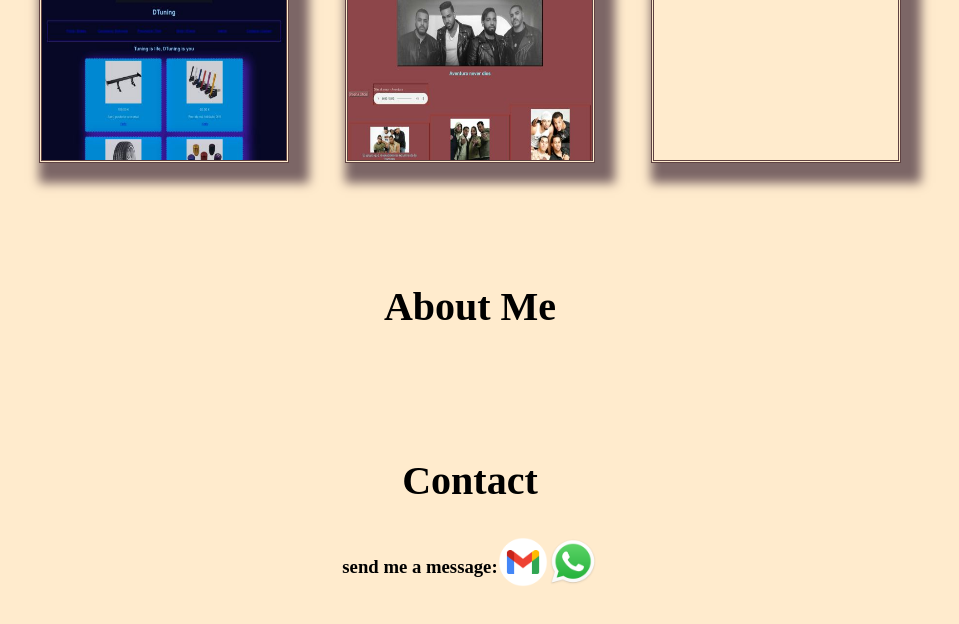
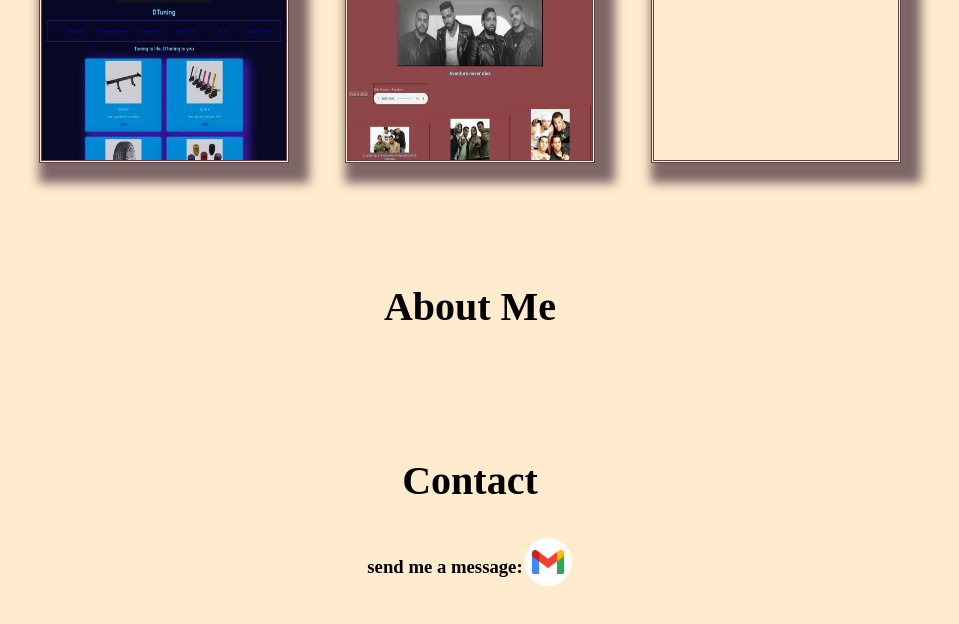
Before and after one commit to luis-code17/mi-pagina, a plain HTML site: page index.html in a window 1280 px wide. Shown: the part 1140-1764 px from the top of the page, without its empty margins (170-1129 px from the left). Drawn offline with Linux system fonts and the light colour scheme.

Commit message:
revoke number link

```diff
--- a/Style.css
+++ b/Style.css
@@ -121,3 +121,5 @@ h1{
   width: 50px;
   height: 50px;
 }
+
+//▸ 576px-768px (móviles apaisados)
--- a/index.html
+++ b/index.html
@@ -67,11 +67,6 @@
         <a href="mailto:lbacapalma@gmail.com">
           <img src="imatges/gmailicon.webp" alt="My Gmail">
         </a>
-
-        <a href="whatsapp://send?phone=+34669071341">
-          <img src="imatges/WhatsAppicon.webp" alt="My WhatsApp">
-        </a>
-
       </div>
 
     </div>
```
